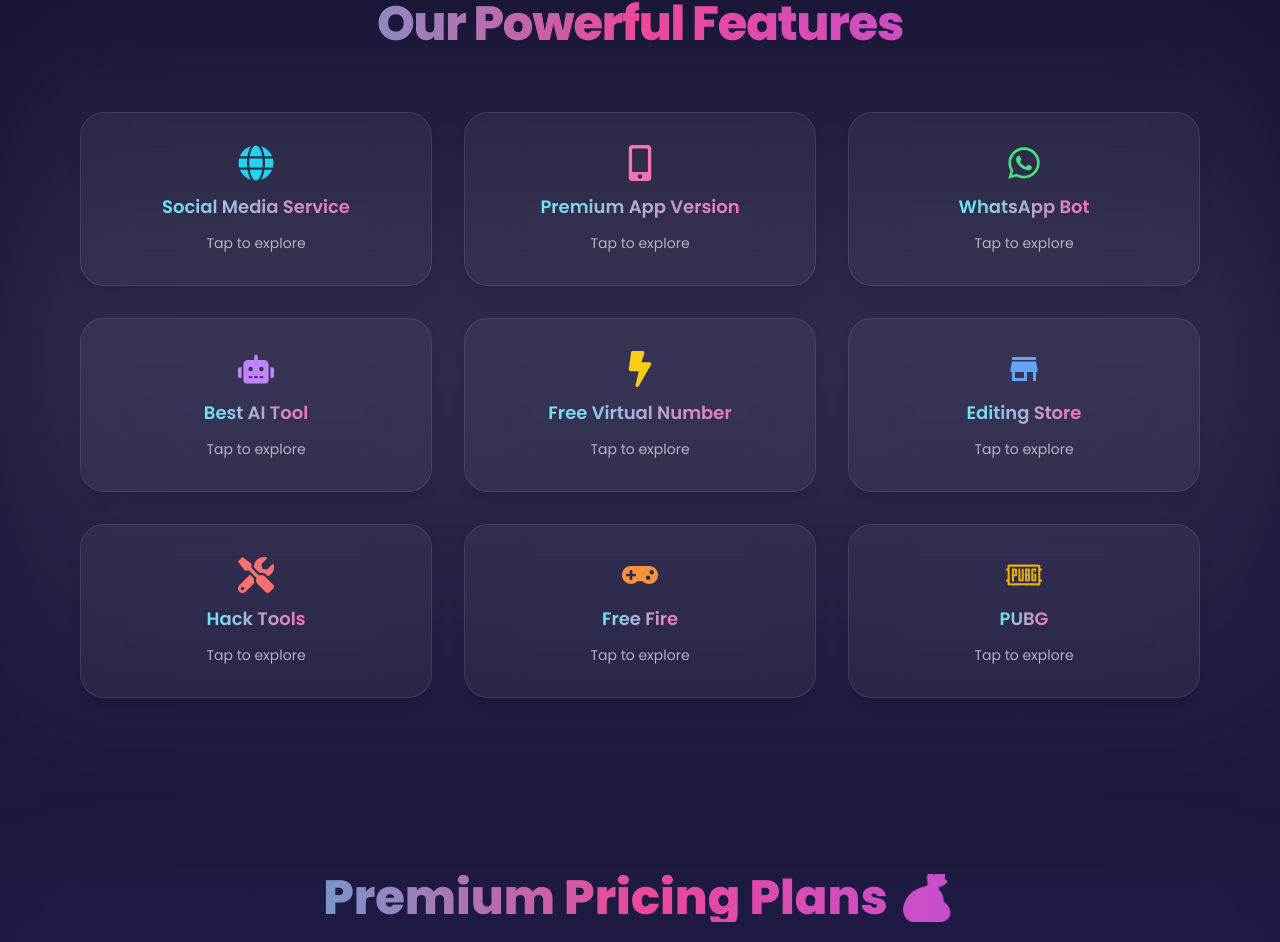
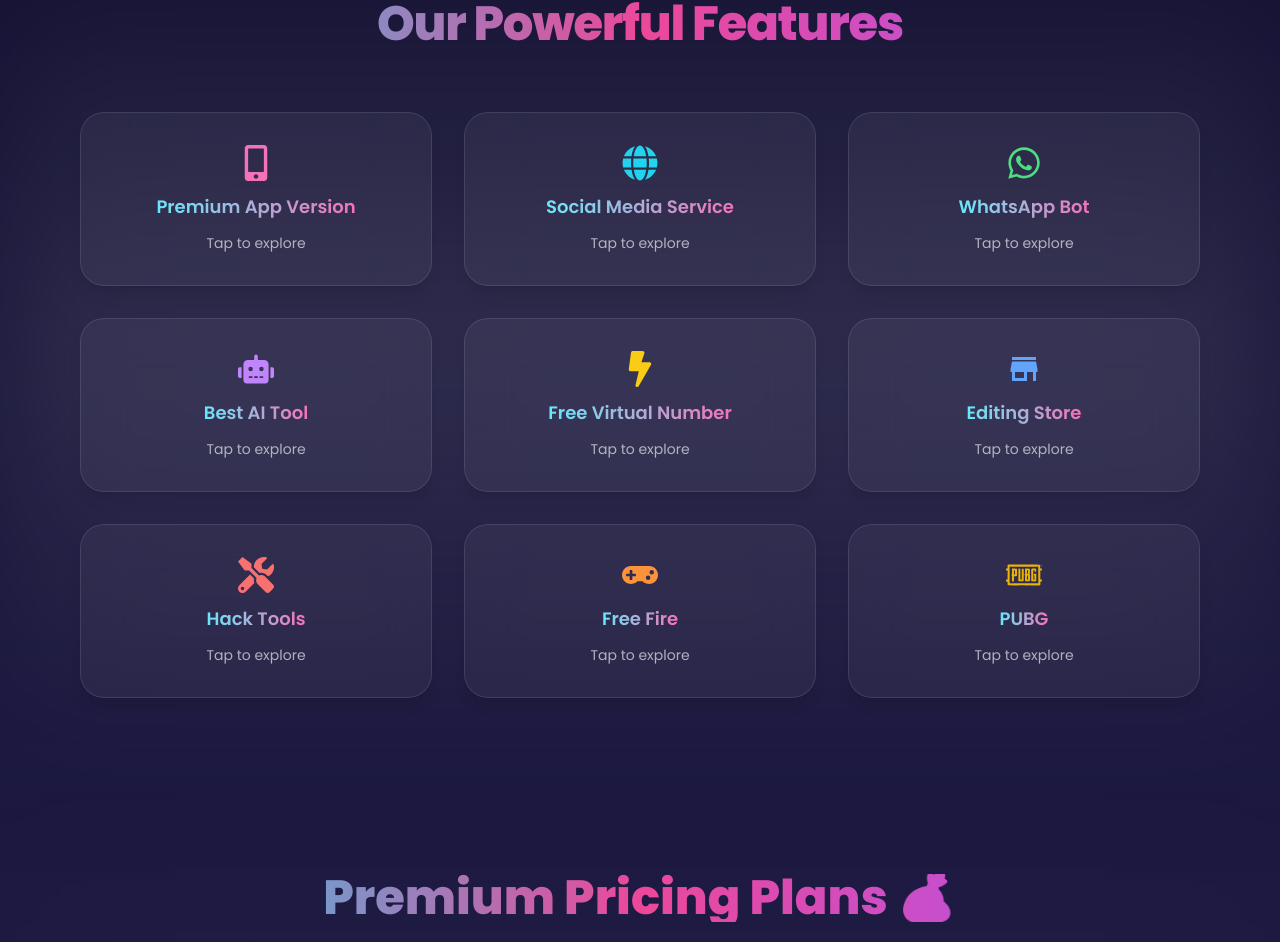
Before and after one commit to techai342/tech.Ai1, a React (Vite) app: page / in a window 1280 px wide. Shown: the part 800-1742 px from the top of the page. Built offline with nearby package versions, Linux system fonts and the light colour scheme.

Commit message:
Update Features.jsx

```diff
--- a/src/components/Features.jsx
+++ b/src/components/Features.jsx
@@ -12,8 +12,9 @@
 import { MdStore } from "react-icons/md";
 
 const features = [
+
+  { id: 2, title: "Premium App Version", icon: <FaMobileAlt className="text-4xl text-pink-400" />, link: "https://muhammad-saqib21.vercel.app/" },
   { id: 1, title: "Social Media Service", icon: <FaGlobe className="text-4xl text-cyan-400" />, link: "https://saqib-pannelpk.vercel.app" },
-  { id: 2, title: "Premium App Version", icon: <FaMobileAlt className="text-4xl text-pink-400" />, link: "https://muhammad-saqib21.vercel.app/" },
   { id: 3, title: "WhatsApp Bot", icon: <FaWhatsapp className="text-4xl text-green-400" />, link: "https://muhammad-saqib30.vercel.app/" },
   { id: 4, title: "Best AI Tool", icon: <FaRobot className="text-4xl text-purple-400" />, link: "https://ailogin.vercel.app/" },
   { id: 5, title: "Free Virtual Number", icon: <FaBolt className="text-4xl text-yellow-400" />, link: "https://sms.stats.tel/" },
```
